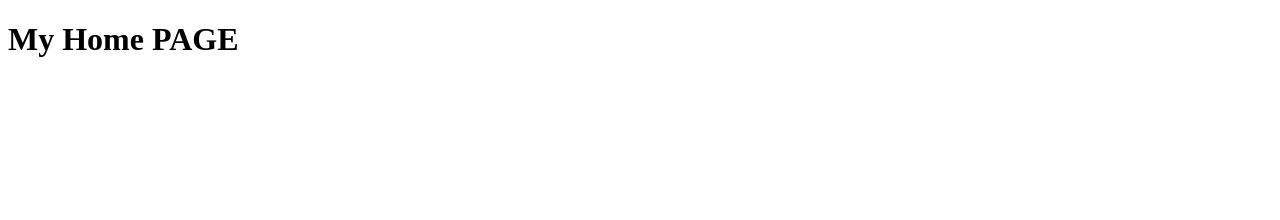
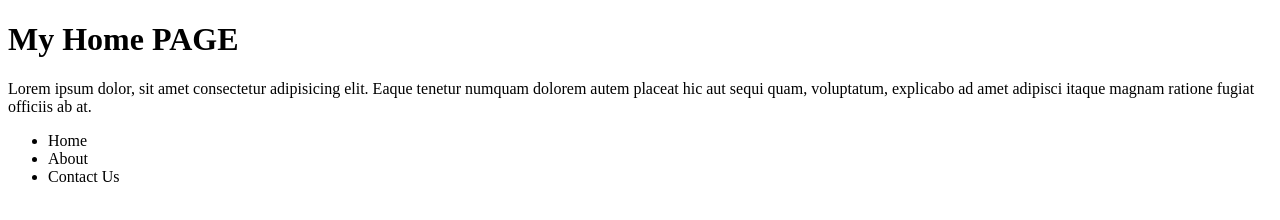
Before and after one commit to yaruscq/learn-git, a plain HTML site: page index.html in a window 1280 px wide. Drawn offline with Linux system fonts and the light colour scheme.

Commit message:
Add a list

```diff
--- a/index.html
+++ b/index.html
@@ -7,5 +7,11 @@
 </head>
 <body>
     <h1>My Home PAGE</h1>
+    <p>Lorem ipsum dolor, sit amet consectetur adipisicing elit. Eaque tenetur numquam dolorem autem placeat hic aut sequi quam, voluptatum, explicabo ad amet adipisci itaque magnam ratione fugiat officiis ab at.</p>
+    <ul>
+        <li>Home</li>
+        <li>About</li>
+        <li>Contact Us</li>
+    </ul>
 </body>
 </html>
```
